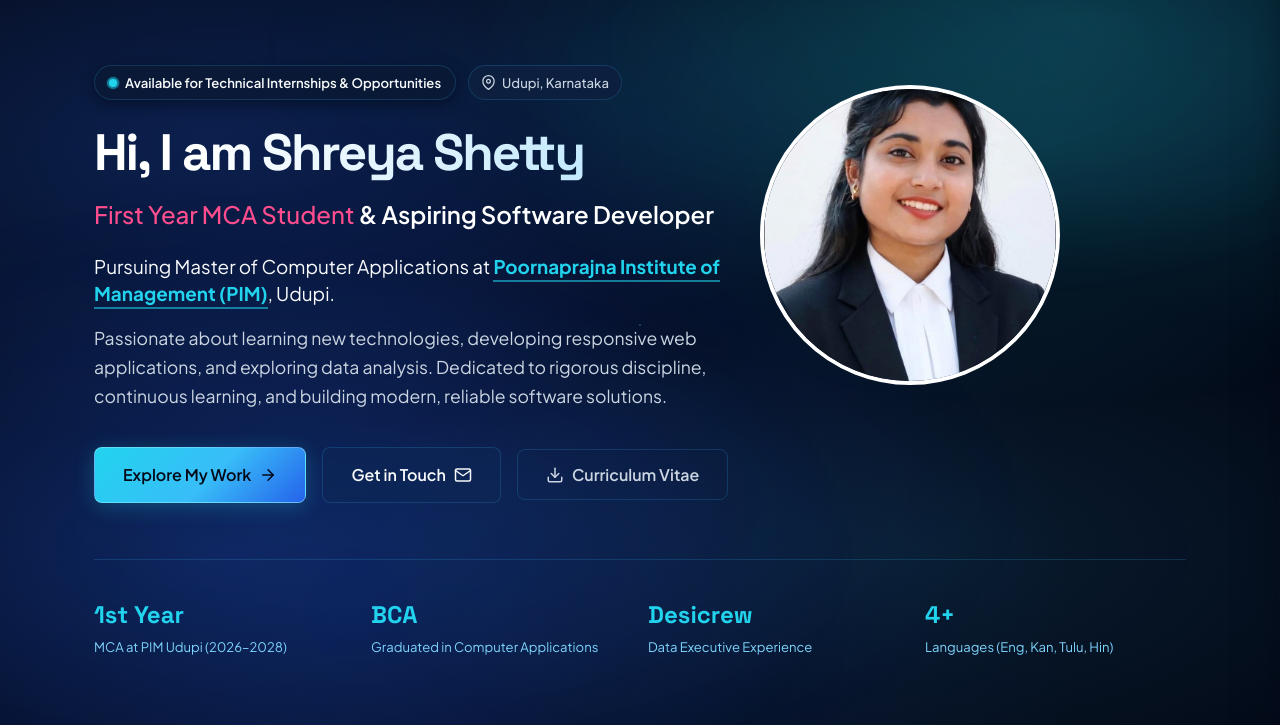
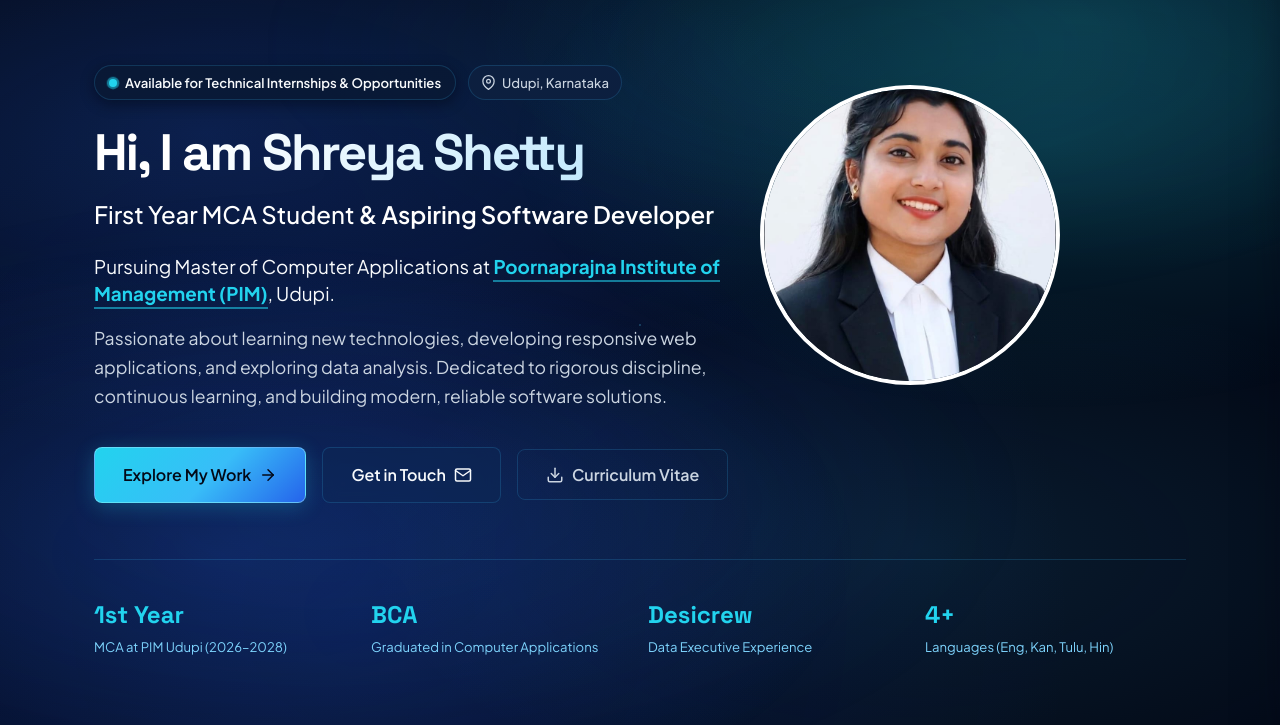
Before and after one commit to shettyshreu24-arch/Shreya, a plain HTML site: page index.html in a window 1280 px wide. Shown: the part 75-800 px from the top of the page. Drawn offline with Linux system fonts and the light colour scheme.

Commit message:
Update index.html

```diff
--- a/index.html
+++ b/index.html
@@ -191,7 +191,7 @@
   <h1 id="hero-title" class="hero-title" style="font-size: 3.2rem; font-weight: 800; line-height: 1.15; margin-bottom: 12px;">
     Hi, I am <span class="hero-name-accent" style="color: #ff2e7e;">Shreya Shetty</span>
   </h1>
-  <p class="hero-subtitle" style="font-size: 1.5rem; font-weight: 500; color: #ff4d8d; margin-bottom: 20px;">
+  <p class="hero-subtitle" style="font-size: 1.5rem; font-weight: 500; color: #FFFFFF; margin-bottom: 20px;">
     First Year MCA Student&nbsp;<span class="hero-title-sub" style="display: inline;">&amp; Aspiring Software Developer</span>
 </p>
 
```
